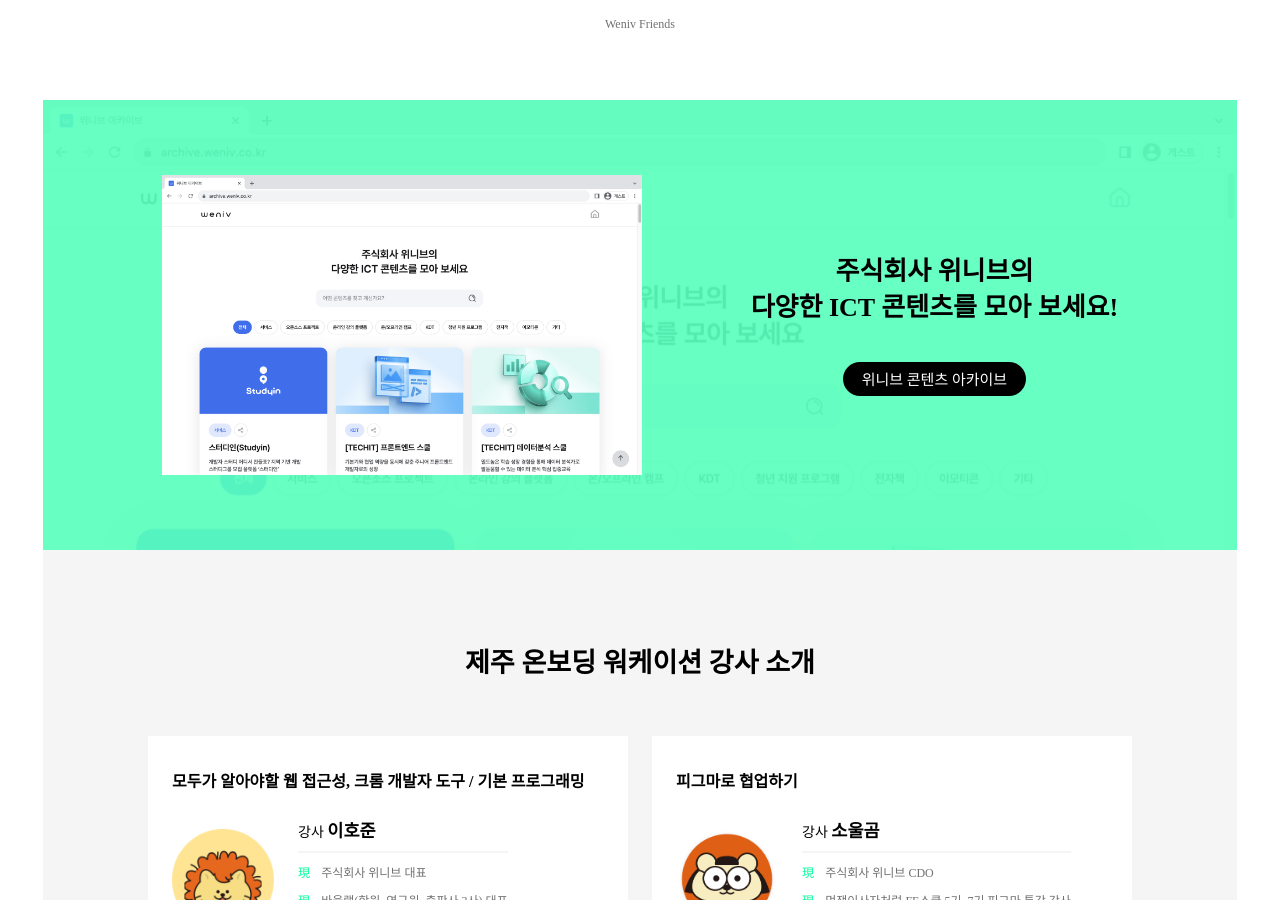
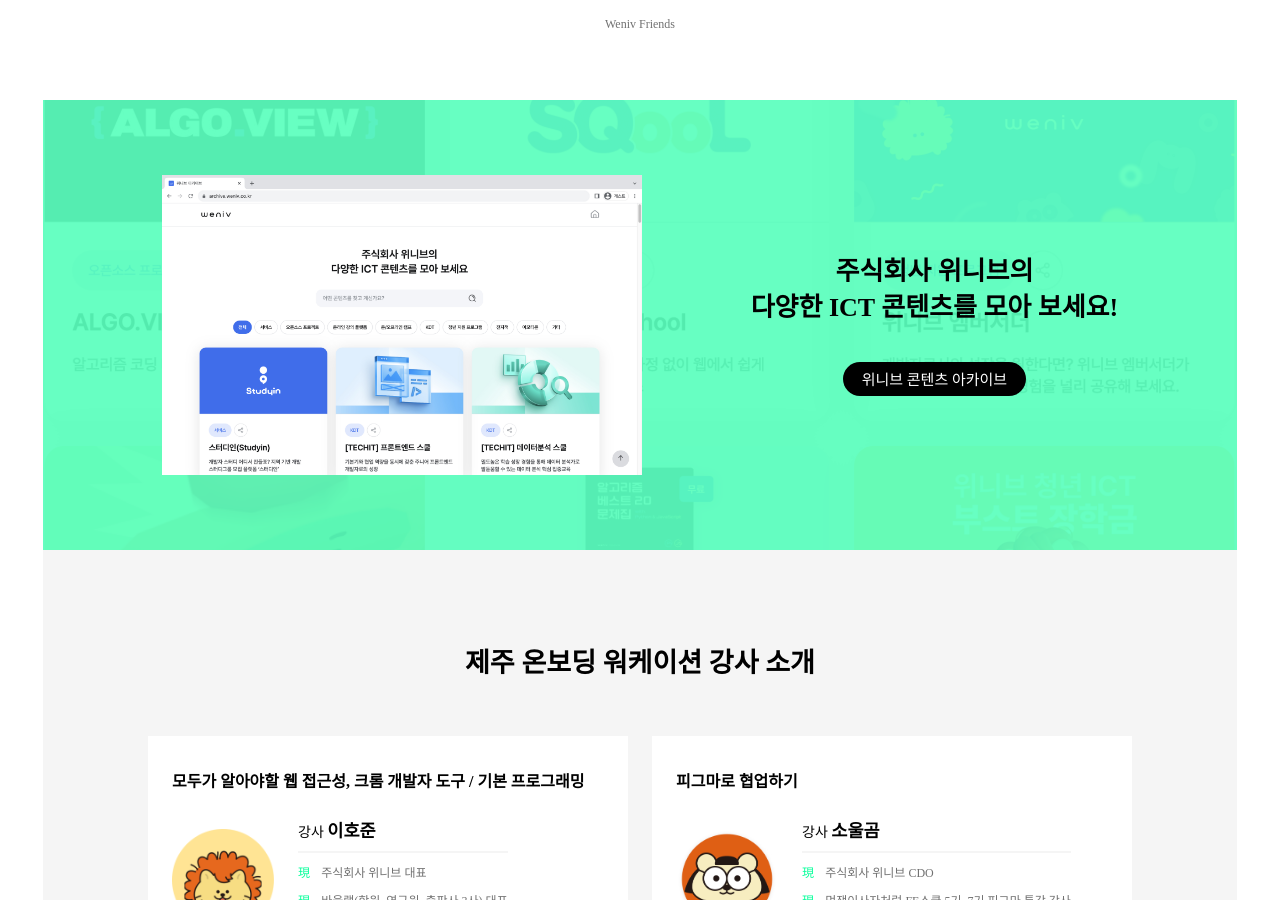
Before and after one commit to weniv/opeaceLandingpage, a React (Create React App) app: page / in a window 1280 px wide. Shown: the part 2481-3381 px from the top of the page. Built offline with nearby package versions, Linux system fonts and the light colour scheme; no server answers; a web font is replaced by a local one.

Commit message:
💄Style: 아카이브 배경이미지 수정

```diff
--- a/src/components/WenivIntro.jsx
+++ b/src/components/WenivIntro.jsx
@@ -132,7 +132,7 @@
     width: 100%;
     height: 100%;
     opacity: 0.2;
-    background-image: url(${process.env.PUBLIC_URL + '/img/archive-bg.svg'});
+    background-image: url(${process.env.PUBLIC_URL + '/img/archive-bg.png'});
     background-repeat: no-repeat;
     background-position: 50% 0;
     background-size: cover;
```
Also changed, not shown: public/img/archive-bg.png (added).
